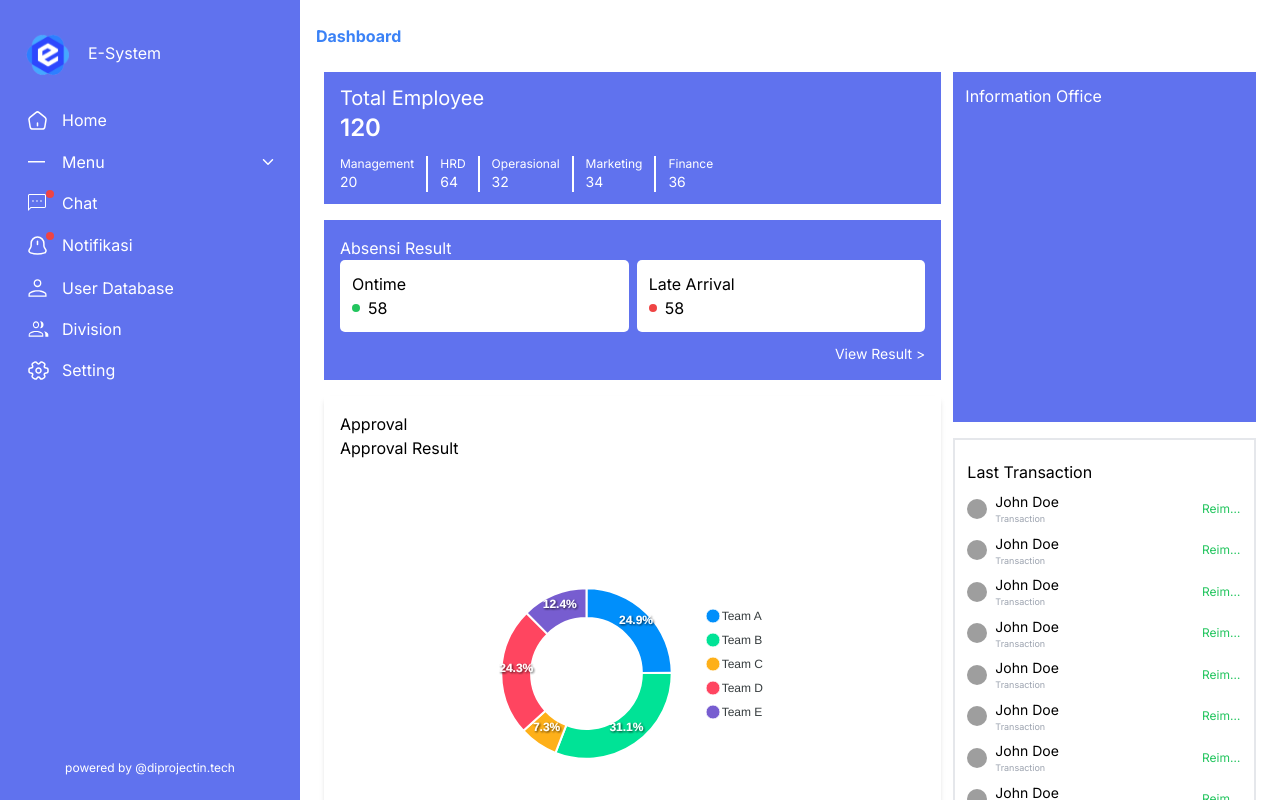
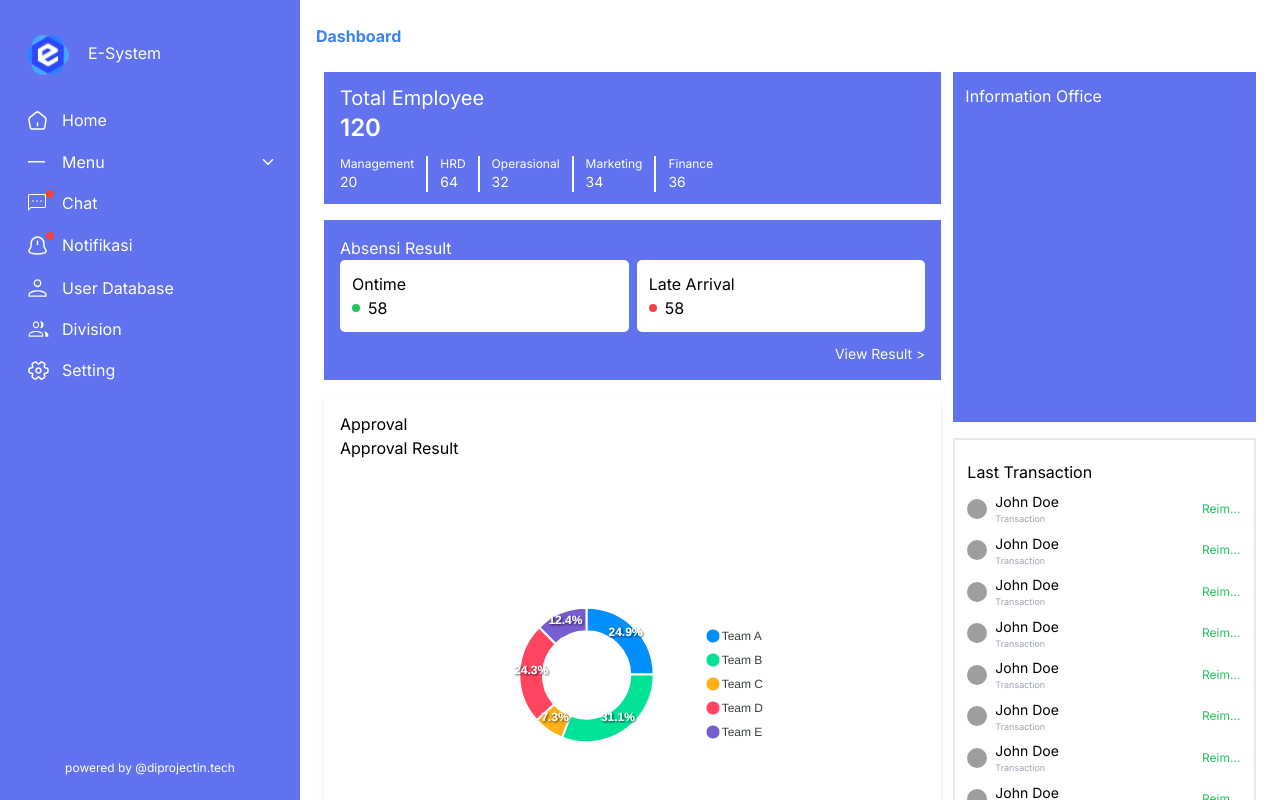
Before and after one commit to mphstar/e-system-website, a Next.js app: page /admin/home in a window 1280 px wide. Shown: the top 800 px of the page. Built offline with nearby package versions, Linux system fonts and the light colour scheme; grey boxes are pictures that could not be loaded.

Commit message:
fix(apex chart)

```diff
--- a/src/app/admin/home/page.jsx
+++ b/src/app/admin/home/page.jsx
@@ -1,8 +1,9 @@
 "use client"
 
 import AdminPage from "@/components/templates/AdminPage"
+import dynamic from "next/dynamic";
 import { useState } from "react"
-import ReactApexChart from "react-apexcharts"
+const ReactApexChart = dynamic(() => import('react-apexcharts'), { ssr: false });
 
 const ItemEmployee = ({ name, total }) => {
   return (
@@ -14,6 +15,7 @@ const ItemEmployee = ({ name, total }) => {
 }
 
 const page = () => {
+
 
   const [pieChart, setPieChart] = useState({
     series: [44, 55, 41, 17, 15],
@@ -128,10 +130,11 @@ const page = () => {
             <p>Approval Result</p>
             <div className="flex flex-col justify-center items-center h-full">
               <div className="max-w-[500px]">
-                <ReactApexChart options={{
+                <ReactApexChart width={'100%'} height={'100%'} options={{
                   chart: {
                     type: 'pie',
                   },
+
                   labels: ['Team A', 'Team B', 'Team C', 'Team D', 'Team E'],
                 }} type="donut" series={[44, 55, 13, 43, 22]} />
               </div>
@@ -146,7 +149,7 @@ const page = () => {
             <h1 className="py-2">Last Transaction</h1>
             <div className="flex flex-col gap-2 min-h-[300px] max-h-[400px] overflow-y-auto scrollbar-hide">
               {Array.from({ length: 20 }).map((_, i) => (
-                <div className="flex flex-row items-center gap-2">
+                <div key={i} className="flex flex-row items-center gap-2">
                   <img className="rounded-full w-5 h-5" src="https://picsum.photos/200/300" alt="photo" />
                   <div className="flex flex-col flex-1">
                     <h1 className="text-sm">John Doe</h1>
@@ -176,7 +179,7 @@ const page = () => {
           </div>
         </div>
         <div className="flex flex-col">
-          <ReactApexChart options={barChart} height={400} series={barChart.series} type="bar" />
+          <ReactApexChart width={'100%'} options={barChart} height={400} series={barChart.series} type="bar" />
         </div>
       </div>
     </AdminPage>
```
